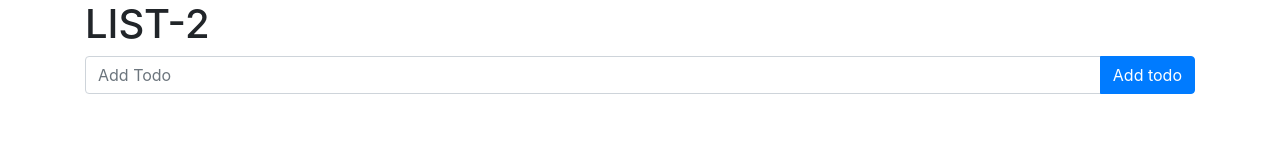
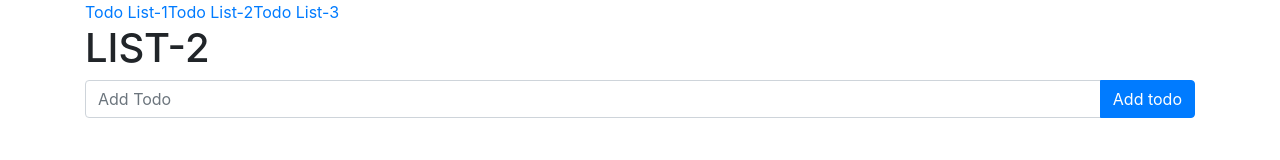
Before and after one commit to VladimirRM/skill-bloge-td, a plain HTML site: page list-2.html in a window 1280 px wide. Drawn offline with nearby package versions, Linux system fonts and the light colour scheme.

Commit message:
add div container for l-2-3

```diff
--- a/list-2.html
+++ b/list-2.html
@@ -16,6 +16,13 @@
     </script>
   </head>
   <body>
+    <div class="container">
+        <nav class="nav">
+          <a class="nav__link" href="index.html">Todo List-1</a>
+          <a class="nav__link" href="#">Todo List-2 </a>
+          <a class="nav__link" href="list-3.html">Todo List-3</a>
+        </nav>
+      </div>
     <div id="list-1" class="container"></div>
     <script src="todo-app.js"></script>
   </body>
```
Also changed, not shown: index.html (+3 -3 lines), list-3.html (+12 -1 lines).
